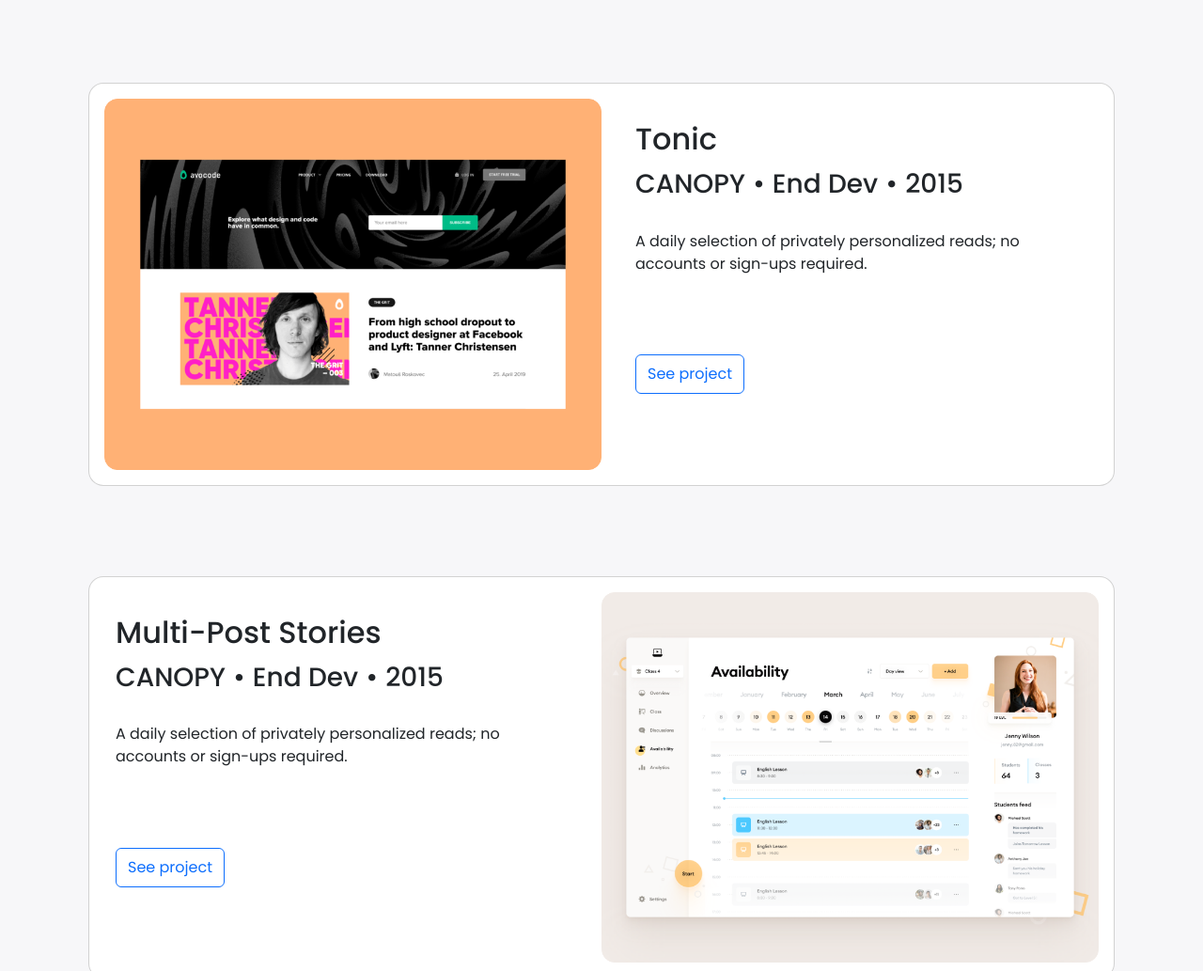
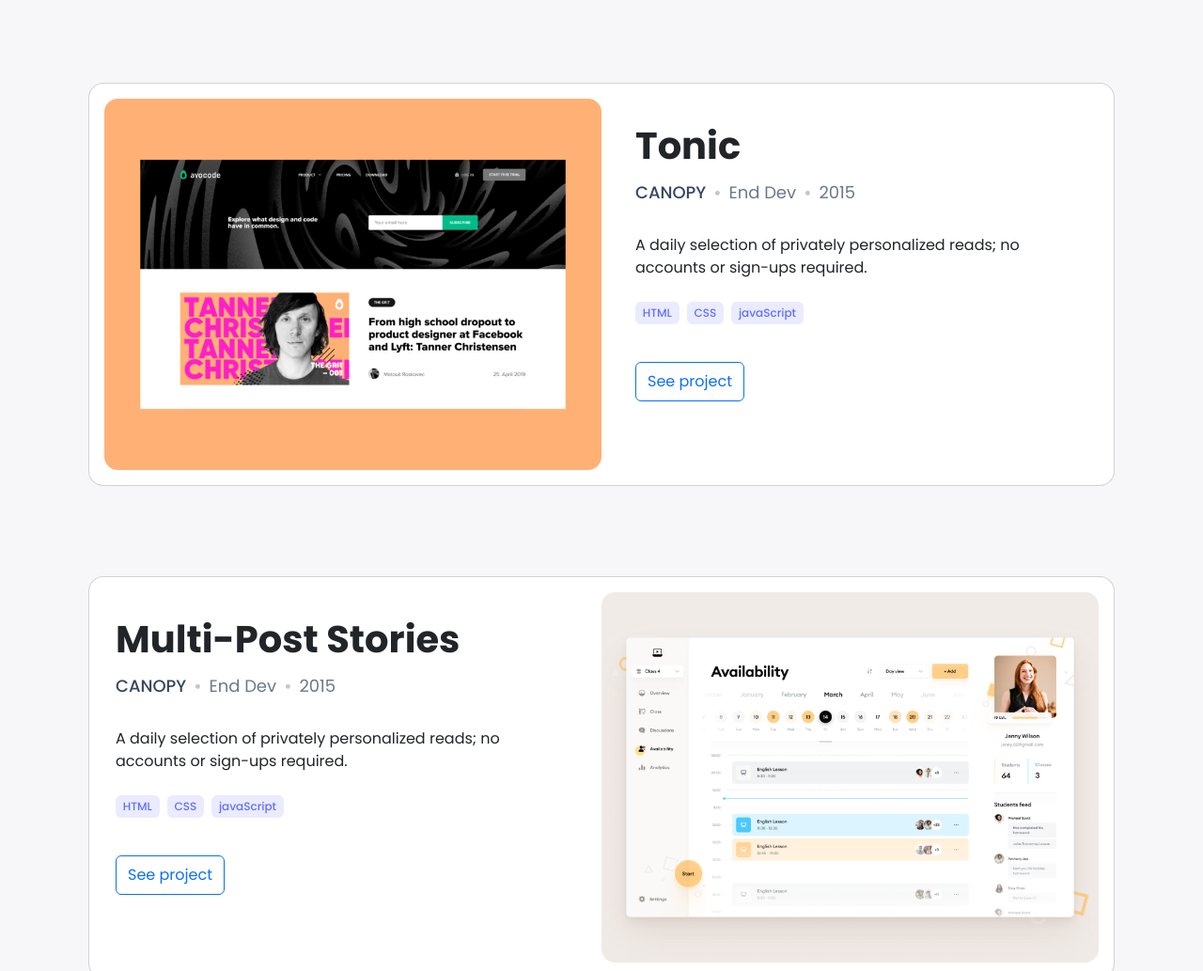
Before and after one commit to grauJavier/bootstrap-portfolio, a website: page index.html in a window 1280 px wide. Shown: the part 760-1793 px from the top of the page at 94% size. Drawn offline with nearby package versions, Linux system fonts and the light colour scheme.

Commit message:
Adding features

```diff
--- a/style.css
+++ b/style.css
@@ -59,3 +59,43 @@ body {
 .social-media_icon {
   height: 20px;
 }
+
+.card:hover {
+  box-shadow: rgba(0, 0, 0, 0.16) 0 10px 36px 0, rgba(0, 0, 0, 0.06) 0 0 0 1px;
+  border: 2px solid #a7aeff;
+}
+
+.card-title {
+  font-size: 40px;
+  font-weight: 700;
+  line-height: 52px;
+}
+
+.card-subtitle {
+  color: #6b778c;
+  font-size: 18px;
+  font-weight: 400;
+  line-height: 24px;
+}
+
+.portfolio__client {
+  color: #344563;
+  font-weight: 500;
+}
+
+.portfolio__bullet {
+  font-size: 20px;
+  color: #c1c7d0;
+}
+
+.badge {
+  color: #6070ff;
+  font-size: 12px;
+  font-weight: 500;
+  line-height: 16px;
+  background-color: #ebebff;
+}
+
+.btn:hover {
+  box-shadow: 0 8px 16px rgba(64, 83, 252, 0.24);
+}
```
